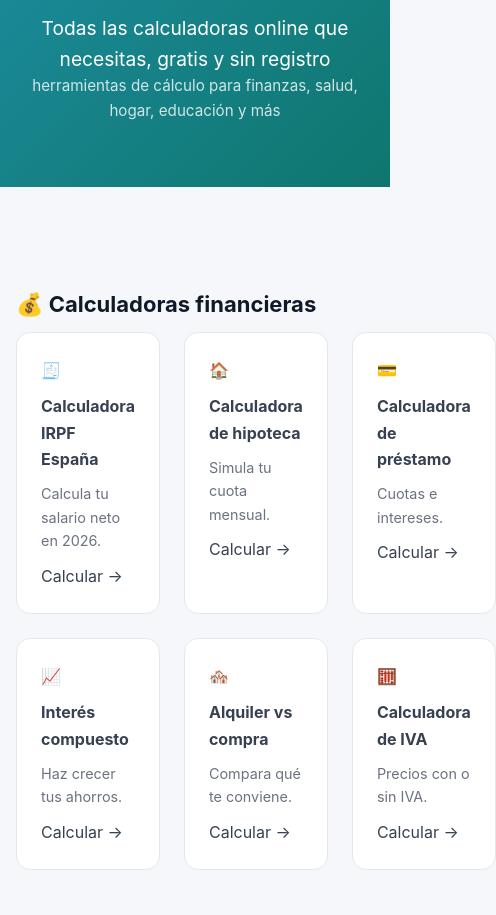
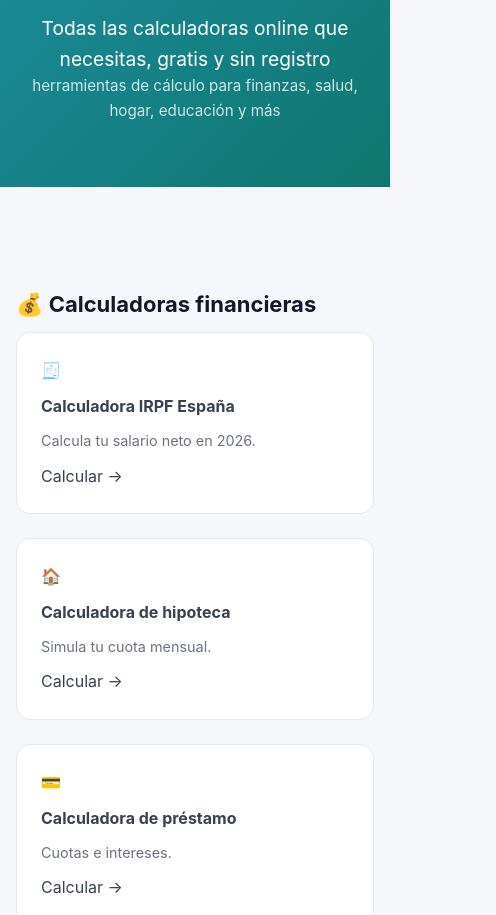
Before and after one commit to Gemtnf2026/calculadoragratis-es, a plain HTML site: page index.html in a window 390 px wide. Shown: the part 223-1138 px from the top of the page, 496 px wide, since content can reach past the window. Drawn offline with Linux system fonts and the light colour scheme.

Commit message:
Update style.css

```diff
--- a/style.css
+++ b/style.css
@@ -329,3 +329,16 @@ button:hover{
     font-size:1.8rem;
   }
 }
+/* Tablet */
+@media (max-width: 1024px){
+  .grid-cards{
+    grid-template-columns:repeat(2,1fr);
+  }
+}
+
+/* Móvil */
+@media (max-width: 640px){
+  .grid-cards{
+    grid-template-columns:1fr;
+  }
+}
```
